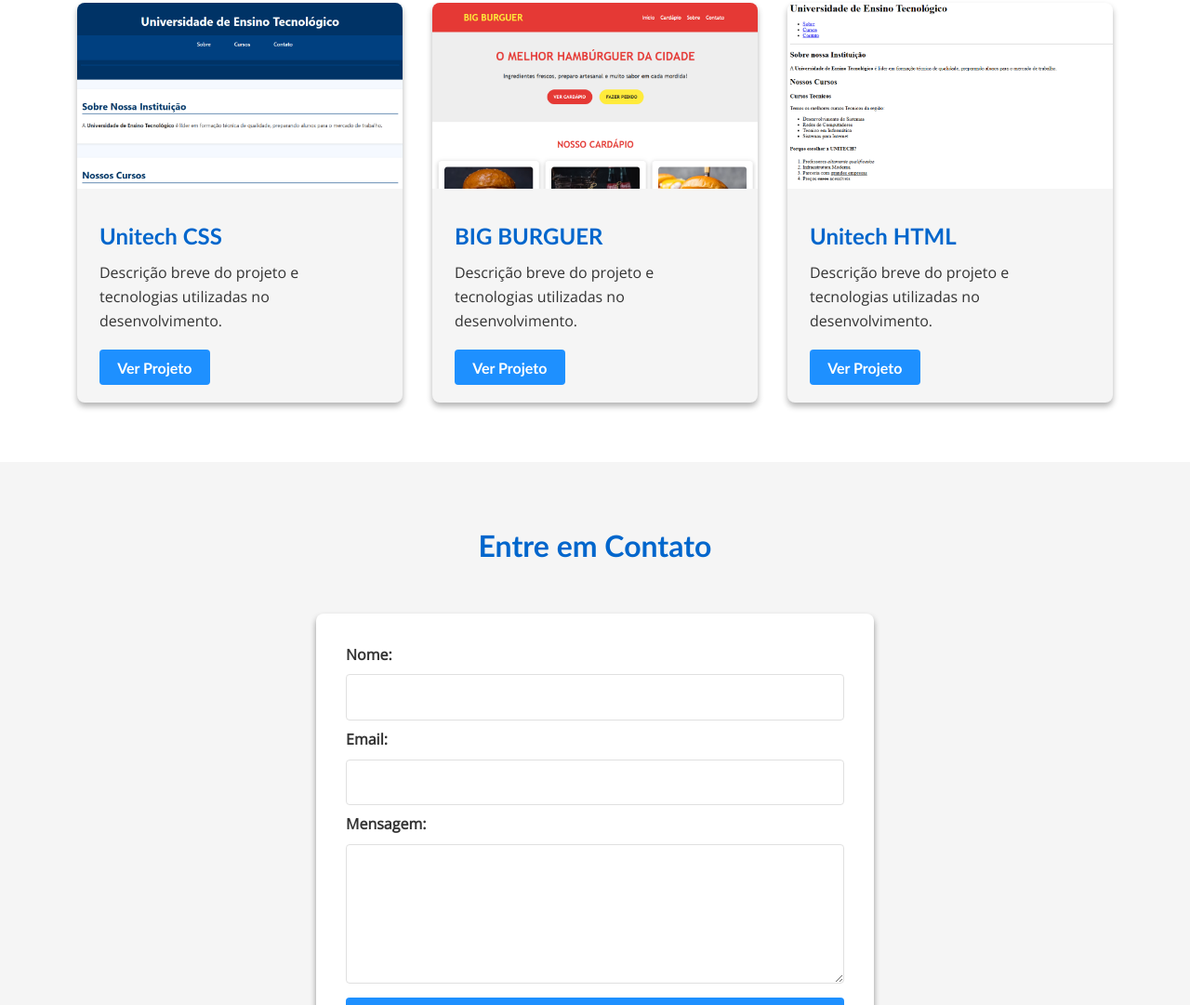
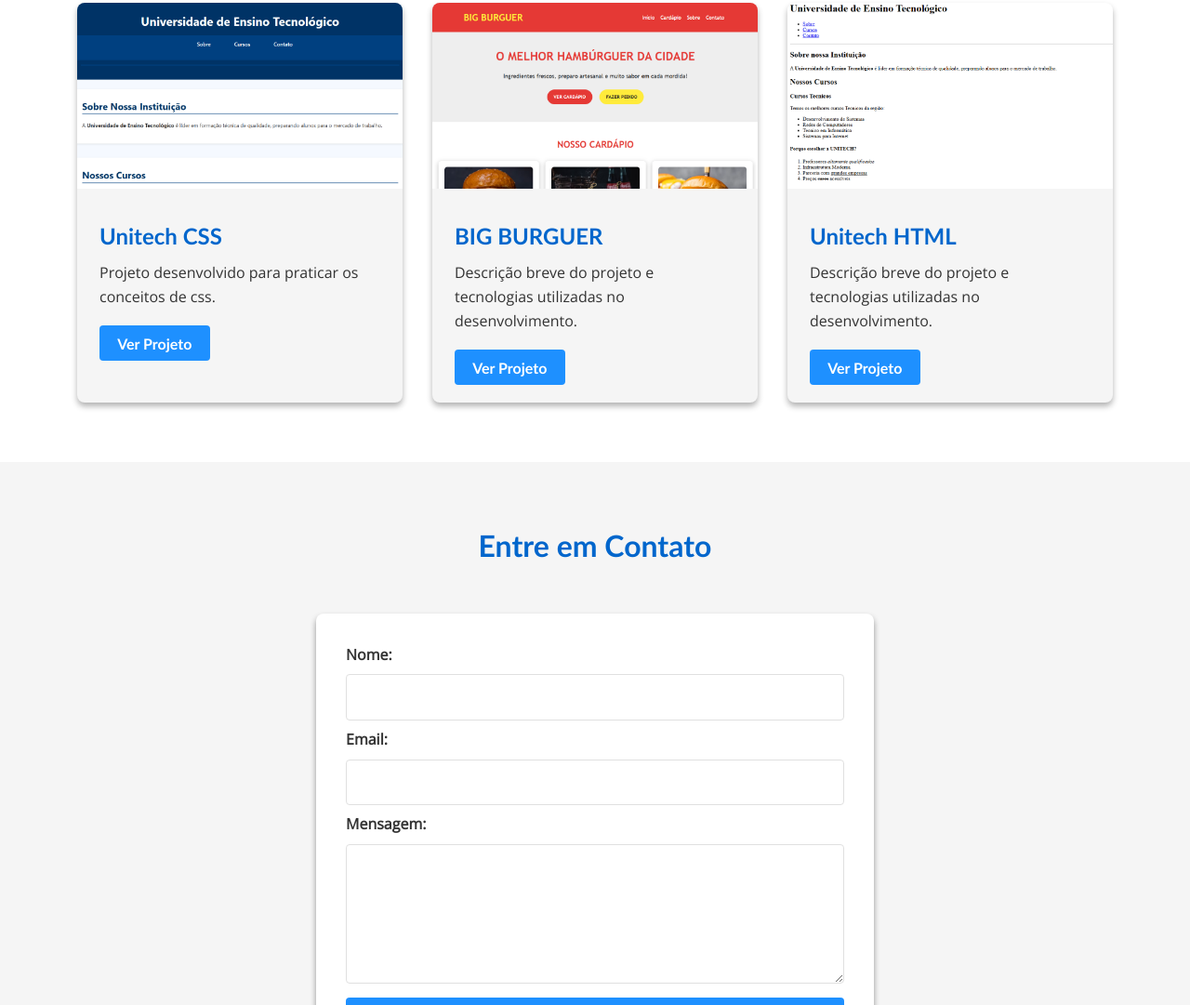
Before and after one commit to marcellodejesus/portifolio, a plain HTML site: page index.html in a window 1280 px wide. Shown: the part 860-1941 px from the top of the page at 93% size. Drawn offline with nearby package versions, Linux system fonts and the light colour scheme.

Commit message:
Atualizei a descrição do projeto 1

```diff
--- a/index.html
+++ b/index.html
@@ -46,7 +46,7 @@
                 <img src="imagens/projeto-unitech.png" alt="Projetos" class="imagem-projeto">
                 <div class="conteudo-projeto">
                     <h3 class="titulo-projeto">Unitech CSS</h3>
-                    <p class="descricao-projeto">Descrição breve do projeto e tecnologias utilizadas no desenvolvimento.</p>
+                    <p class="descricao-projeto">Projeto desenvolvido para praticar os conceitos de css.</p>
                     <a href="#" class="botao">Ver Projeto</a>
                 </div>
             </div>
```
